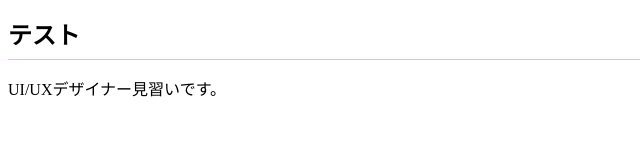
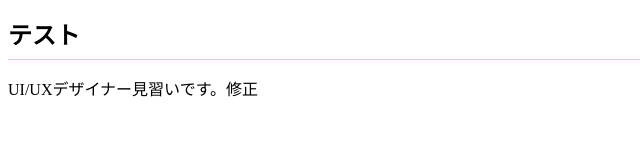
Before and after one commit to afuji01/afuji01.github.io, a plain HTML site: page index.html in a window 1280 px wide. Shown: the full height of the page, 0-640 px from the left. Drawn offline with Linux system fonts and the light colour scheme.

Commit message:
Add files via upload

```diff
--- a/index.html
+++ b/index.html
@@ -9,6 +9,6 @@
 </head>
 <body>
   <h1>テスト</h1>
-  <p>UI/UXデザイナー見習いです。</p>
+  <p>UI/UXデザイナー見習いです。修正</p>
 </body>
 </html>
```
